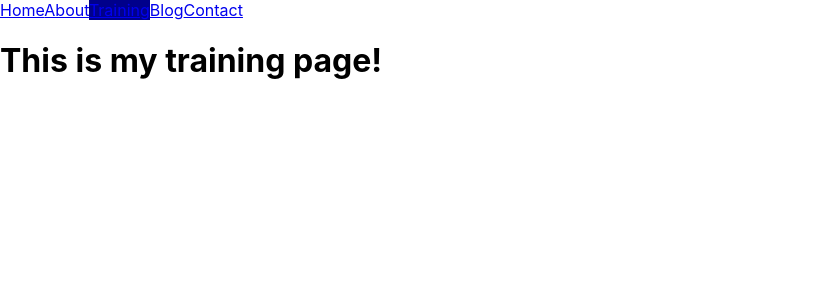
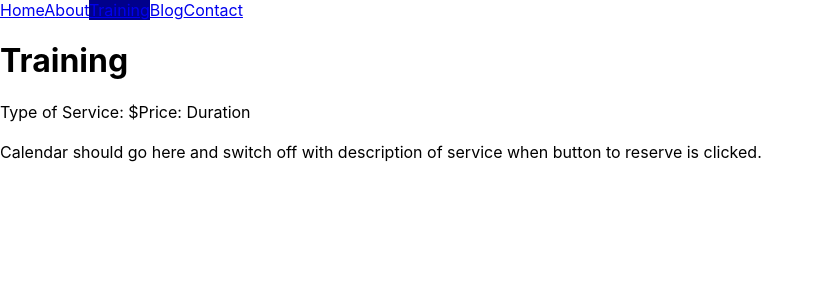
Before and after one commit to MonksAndNinjas/Monks-and-Ninjas-React-App, a React (Create React App) app in the folder client/: page /training in a window 1280 px wide. Shown: the top 300 px of the page, without its empty margins (0-823 px from the left). Built offline with nearby package versions, Linux system fonts and the light colour scheme.

Commit message:
added type of serivce and section tag for calendar in Training.js in /src

```diff
--- a/client/src/Training.js
+++ b/client/src/Training.js
@@ -3,7 +3,18 @@ import React from 'react';
 class Training extends React.Component {
   render() {
     return (
-      <h1>This is my training page!</h1>
+      <div>
+        <h1>Training</h1>
+
+        <span>Type of Service: $Price: Duration</span>
+
+        <br/><br/>
+
+        <section>
+          Calendar should go here and switch off with description of service when button to
+          reserve is clicked.
+        </section>
+      </div>
     )
   }
 }
```
